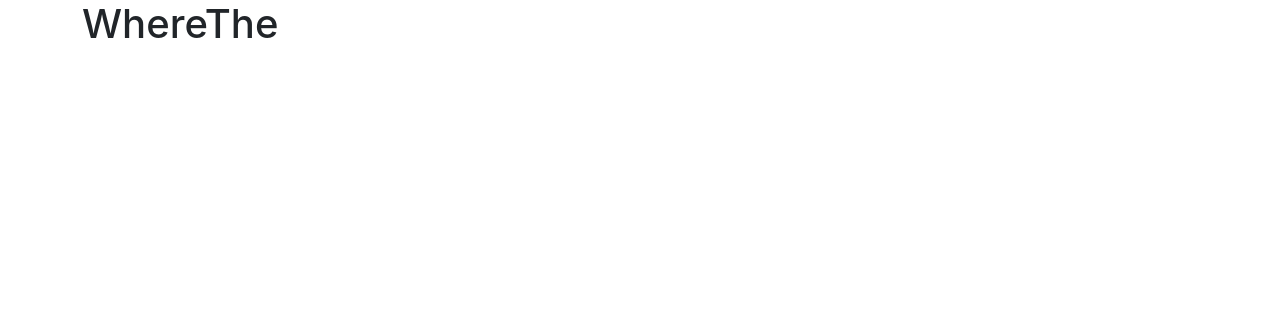
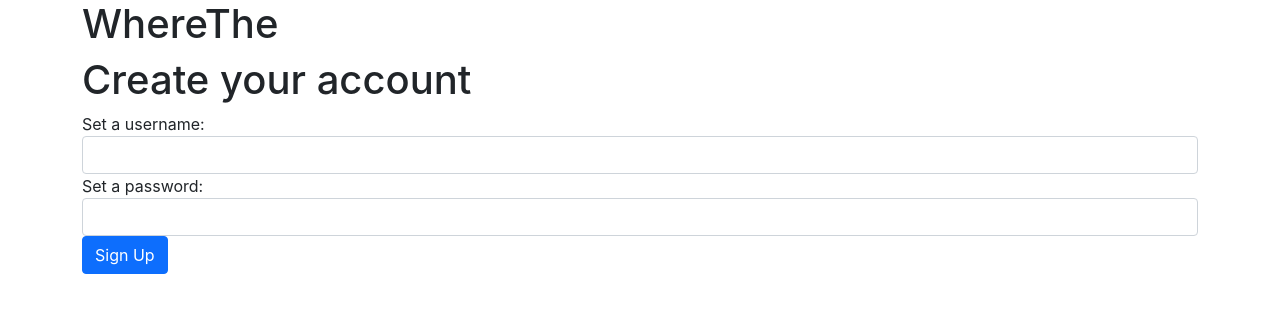
Before and after one commit to vincentho627/ic-hello-world-frontend, a React (Create React App) app: page /signup in a window 1280 px wide. Shown: the top 312 px of the page. Built offline with nearby package versions, Linux system fonts and the light colour scheme.

Commit message:
Add views for sign-in and sign-up mechanisms

```diff
--- a/src/App.js
+++ b/src/App.js
@@ -1,6 +1,8 @@
 import React from "react";
 import { BrowserRouter as Router, Switch, Route } from "react-router-dom";
 import ItemListView from "./views/ItemListView";
+import SignInView from "./views/SignInView";
+import SignUpView from "./views/SignUpView";
 import UploadView from "./views/UploadView";
 
 function App() {
@@ -16,6 +18,12 @@ function App() {
             <Route path="/upload">
               <UploadView />
             </Route>
+            <Route path="/signup">
+              <SignUpView />
+            </Route>
+            <Route path="/signin">
+              <SignInView />
+            </Route>
           </Switch>
         </Router>
       </div>
--- /dev/null
+++ b/src/views/SignInView.js
@@ -0,0 +1,54 @@
+import React, {useState} from "react";
+import $ from "jquery";
+import Swal from 'sweetalert2';
+
+function SignInView() {
+  const [username, setUsername] = useState("")
+  const [password, setPassword] = useState("")
+
+  async function signInUser() {
+    var username = $("#username")[0].value;
+    var password = $("#password")[0].value;
+
+    if (username == "" || password == "") {
+      Swal.fire({icon: 'error', title: 'Oops...', text: 'You haven\'t filled up your details!'});
+      return;
+    }
+
+    const formData = new FormData();
+    formData.append("username", username);
+    formData.append("password", password);
+
+    let response = await fetch(`http://127.0.0.1:5000/signin`, {
+      method: "POST",
+      body: formData,
+    });
+
+    if (response.ok) {
+      var json_data = await response.json();
+      if (json_data.success) {
+        $("#username")[0].value = "";
+        $("#password")[0].value = "";
+        await Swal.fire({icon: 'success', title: 'Welcome to WhereThe!', text: 'Happy surfing!'});
+      } else {
+        await Swal.fire({icon: 'error', title: 'Oops...', text: 'Something went wrong!'});
+      }
+    }
+
+  }
+
+  return (<div>
+    <h1>Sign into your account</h1>
+    <div className="form-group">
+      <label htmlFor="username">Set a username: </label>
+      <input type="text" name="username" id="username" className="form-control" required/>
+    </div>
+    <div className="form-group">
+      <label htmlFor="password">Set a password: </label>
+      <input type="text" name="password" id="password" className="form-control" required/>
+    </div>
+    <button onClick={signInUser} className="btn btn-primary">Sign In</button>
+  </div>);
+}
+
+export default SignInView;
--- /dev/null
+++ b/src/views/SignUpView.js
@@ -0,0 +1,81 @@
+import React, { useState } from "react";
+import $ from "jquery";
+import Swal from "sweetalert2";
+
+function SignUpView() {
+  const [username, setUsername] = useState("");
+  const [password, setPassword] = useState("");
+
+  async function createUser() {
+    var username = $("#username")[0].value;
+    var password = $("#password")[0].value;
+
+    if (username == "" || password == "") {
+      Swal.fire({
+        icon: "error",
+        title: "Oops...",
+        text: "You haven't filled up your details!",
+      });
+      return;
+    }
+
+    const formData = new FormData();
+    formData.append("username", username);
+    formData.append("password", password);
+
+    let response = await fetch(`http://127.0.0.1:5000/signup`, {
+      method: "POST",
+      body: formData,
+    });
+
+    if (response.ok) {
+      var json_data = await response.json();
+      if (json_data.success) {
+        $("#username")[0].value = "";
+        $("#password")[0].value = "";
+        await Swal.fire({
+          icon: "success",
+          title: "Welcome to WhereThe!",
+          text: "Happy surfing!",
+        });
+      } else {
+        await Swal.fire({
+          icon: "error",
+          title: "Oops...",
+          text: "Something went wrong!",
+        });
+      }
+    }
+  }
+
+  return (
+    <div>
+      <h1>Create your account</h1>
+      <div className="form-group">
+        <label htmlFor="username">Set a username: </label>
+        <input
+          type="text"
+          name="username"
+          id="username"
+          className="form-control"
+          required
+        />
+      </div>
+      <div className="form-group">
+        <label htmlFor="password">Set a password: </label>
+        <input
+          type="text"
+          name="password"
+          id="password"
+          className="form-control"
+          required
+        />
+      </div>
+      <button onClick={createUser} className="btn btn-primary">
+        Sign Up
+      </button>
+    </div>
+  );
+}
+
+export default SignUpView;
--- a/src/views/UploadView.js
+++ b/src/views/UploadView.js
@@ -22,7 +22,6 @@ function UploadView() {
 
     const formData = new FormData();
     formData.append("image", image[0]);
-
     formData.append("contactEmail", contactEmail);
     formData.append("contactNumber", contactNumber);
     formData.append("name", name);
```
